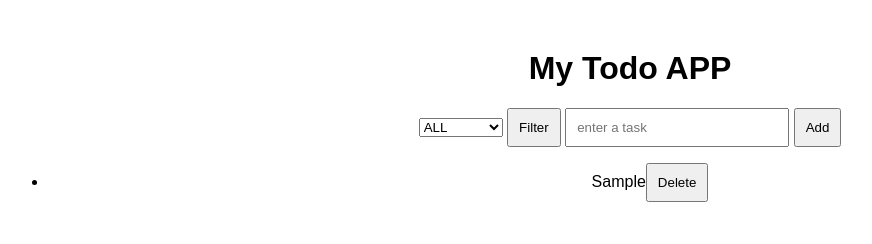
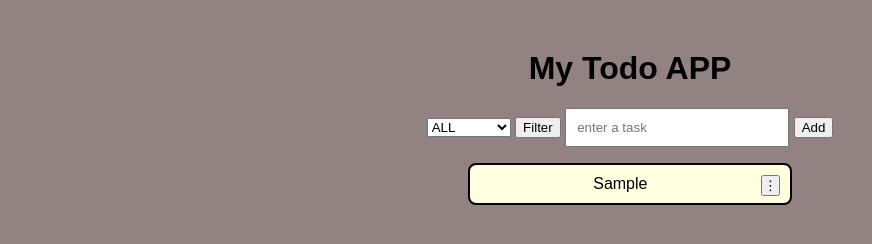
Before and after one commit to be-water22/TODO, a plain HTML site: page index.html in a window 1280 px wide. Both pictures are taken after typing "Sample" into the empty fields and a click on the button "Add". Shown: the whole page, without its empty margins (10-882 px from the left). Drawn offline with Linux system fonts and the light colour scheme.

Commit message:
added buttons - edit , delete into a single menu button, colored the task based on their states, using classList.

```diff
--- a/index.html
+++ b/index.html
@@ -13,10 +13,10 @@
         <option value="done">completed</option>
         <option value="pending">pending</option>
     </select>
-    <button onclick="filter()">Filter</button>
+    <button class=filter-btn onclick="filter()">Filter</button>
     <input id="taskInput" placeholder="enter a task" />
-    <button onclick="addTask()">Add</button>
-
+    <button class=add-btn onclick="addTask()">Add</button>
+    <!-- <button onclick="editTask()">Edit</button> -->
     <ul id="taskList"></ul>
     <!-- what is the significance of the just above line -->
     <!--
--- a/script.js
+++ b/script.js
@@ -1,3 +1,11 @@
+/*
+document.createElement("smth")
+    smth -> div [ creates a new HTML container], button , option , li etc
+    -> this command is used to create that element in browser's memory (dynamically)
+document.getElementById("smth")
+    smth -> some unique name from html
+*/
+
 let currentFilter = "all";
 let tasks = JSON.parse(localStorage.getItem("tasks")) || [];
 /*
@@ -38,6 +46,13 @@ function renderTasks() {
             return;
         }
         let li = document.createElement("li");
+
+        // It adds a CSS class (either done or pending) to each <li> based on its state
+        if(task.done) {
+            li.classList.add("done");
+        } else {
+            li.classList.add("pending");
+        }
         /* creates <li> element */
         li.innerText = task.text; /* sets text inside <li> */
         if(task.done) {
@@ -49,17 +64,105 @@ function renderTasks() {
             renderTasks();
         };
 
+        let menuBtn = document.createElement("button");
+        menuBtn.innerText = "⋮";
+        menuBtn.className = "menu-btn";
+
+        let menu = document.createElement("div"); // creates a HTML container in browser's memory
+        menu.style.display = "none"; // initially the element will be hidden
+
+        let editBtn = document.createElement("button");
+        editBtn.innerText = "Edit";
+        editBtn.className = "edit-btn";
+        editBtn.onclick = function(e) {
+            e.stopPropagation(); // shouldn't affect the parent i.e. <li>
+
+            // 1st way - uses prompt , then write the newText in the new window itself
+            let newText = prompt("Edit Task:", task.text);
+
+            if(newText !== null && newText.trim() !== "") {
+                tasks[index].text = newText.trim();
+                saveTasks();
+                renderTasks();
+            }
+        };
         let deleteBtn = document.createElement("button");
+        deleteBtn.className = "delete-btn";
         deleteBtn.innerText = "Delete";
+        // what is e here ? e = event object , e can be click, keypress , mousemove.
+        // here it is button-click
         deleteBtn.onclick = function(e) {
-            /* runs when delete button is clicked */
-            e.stopPropagation(); /* o/w clicking delete also triggers li.onclick */
-            tasks.splice(index, 1); /* removes 1 element at position index */
+            // runs when delete button is clicked
+            e.stopPropagation(); // o/w clicking delete also triggers li.onclick
+            tasks.splice(index, 1); // removes 1 element at position index
             saveTasks();
             renderTasks();
         };
+        // toggle menu
+        menuBtn.onclick = function(e) {
+            e.stopPropagation();
+            menu.style.display = (menu.style.display === "none") ? "block" : "none";
+            // this is a toggle , if menu is hidden => show it, and hide it o/w.
+        }
 
-        li.appendChild(deleteBtn);
+        /* --> this was for explicity adding delete and edit buttons on each task
+
+
+        // buttons : delete-btn and edit-btn
+        let deleteBtn = document.createElement("button");
+        deleteBtn.className = "delete-btn";
+        deleteBtn.innerText = "Delete";
+        // what is e here ? e = event object , e can be click, keypress , mousemove.
+        // here it is button-click
+        deleteBtn.onclick = function(e) {
+            // runs when delete button is clicked
+            e.stopPropagation(); // o/w clicking delete also triggers li.onclick
+            tasks.splice(index, 1); // removes 1 element at position index
+            saveTasks();
+            renderTasks();
+        }
+        let editBtn = document.createElement("button");
+        editBtn.innerText = "Edit";
+        editBtn.onclick = function(e) {
+            e.stopPropagation(); // shouldn't affect the parent i.e. <li>
+
+            // 1st way - uses prompt , then write the newText in the new window itself
+            let newText = prompt("Edit Task:", task.text);
+
+            if(newText !== null && newText.trim() !== "") {
+                tasks[index].text = newText.trim();
+                saveTasks();
+                renderTasks();
+            }
+
+            // 2nd way - create input element
+
+//            // li.innerHTML = ""; // what does this do exactly ? like what is the content it captures ? does this include the buttons as well?
+            // let input = document.createElement("input");
+            // input.value = task.text; // why this update ? won't it change the content of input.value
+
+            // li.firstChild.nodeValue = "";
+
+            // input.focus(); // puts cursor inside the input box
+            // input.onkeypress = function(e) {
+            //     if(e.key == "Enter") {
+            //         if(input.value.trim() !== "")
+            //         tasks[index].text = input.value.trim();
+            //         saveTasks();
+            //         renderTasks();
+            //     }
+            // }
+
+            // input.onblur = function() {
+            //     renderTasks();
+            // }
+        }
+        */
+        li.appendChild(menuBtn);
+        li.appendChild(menu);
+
+        menu.appendChild(deleteBtn);
+        menu.appendChild(editBtn); // o/w this edit button won't appear
         /* put button inside <li> */
         list.appendChild(li);
         /* add <li> to <ul> */
@@ -71,9 +174,19 @@ function filter() {
     renderTasks();
 }
 
+// function editTasks() {
+//     let input = document.createElement("input");
+// }
 function addTask() {
     let input = document.getElementById("taskInput");
 
+    /*
+    document.getElementById("taskInput").addEventListener("keypress", function(e) {
+        if (e.key === "Enter") {
+            addTask();
+        }
+    });
+    */
     if(input.value.trim()==="") {
         alert("Tasks is invalid");
         renderTasks();
@@ -92,7 +205,7 @@ function addTask() {
 }
 
 /*
-    add edit task
+    add edit task -> done using prompt method
     add filters -> done
     add deadline
     add dark Mode
--- a/style.css
+++ b/style.css
@@ -1,7 +1,9 @@
+/* each of these starting with . is a CSS class which has been defined either in .html or .js*/
 body {
     font-family:Arial;
     text-align: center;
     margin-top: 50px;
+    background-color: rgb(146, 130, 130);
 }
 
 input {
@@ -14,10 +16,38 @@ input {
     width: 200px;
 }
 
-button {
+.delete-btn {
+    padding : 1px;
+    float : right;
+    background-color: red;
+}
+.edit-btn {
+    padding : 1px;
+    float : right;
+    background-color: blue;
+}
+.menu-btn {
+    padding : 1px;
+    float : right;
+}
+ul {
+    list-style : none;
+    padding : 0;
+}
+li {
+    /* how does it know which list-item we are talking about incase there are many of them? => prolly uses classNames similar to the case of buttons*/
+
+    border : 2px solid black;
+    margin: 10px auto;
     padding : 10px;
+    width : 300px;
+    border-radius : 8px;
+    background-color: #f9f9f9;
 }
 
-li {
-    margin: 10px;
+.pending {
+    background-color: lightyellow;
 }
+.done {
+    background-color: lightgreen;
+}
```
